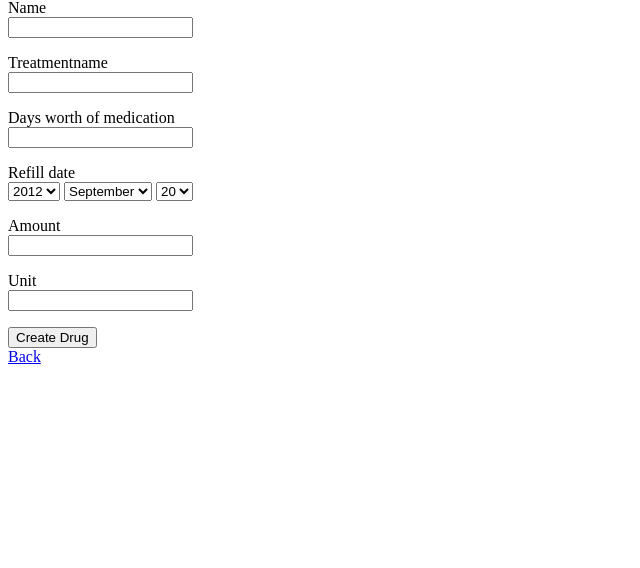
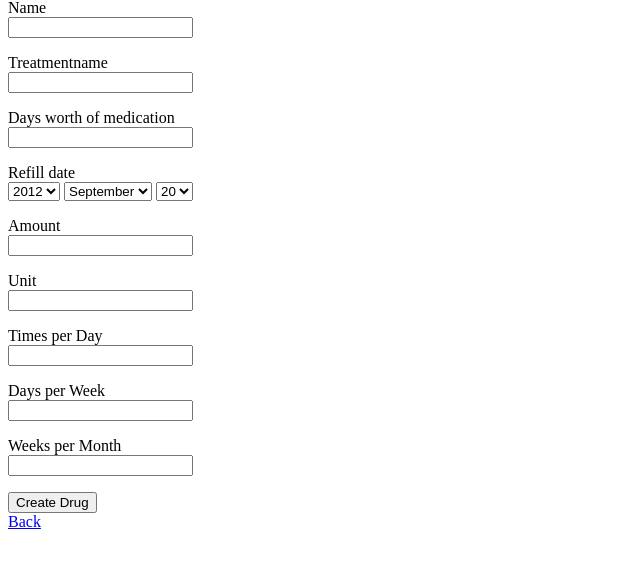
Before and after one commit to ycheng06/Remindavax, a Rails app: page /drugs/new in a window 1280 px wide. Shown: the part 107-675 px from the top of the page, without its empty margins (0-640 px from the left). Run offline with Rails 7, Linux system fonts and the light colour scheme; style sheets or scripts are compiled from the project's sources; parts of the project's set-up code (start-up, migrations or seed data) failed here and were passed over; some libraries are stand-ins or nearby versions.

Commit message:
frequency input box added to new drug page

```diff
--- a/Remindavax/app/helpers/drugs_helper.rb
+++ b/Remindavax/app/helpers/drugs_helper.rb
@@ -1,6 +1,7 @@
 module DrugsHelper
   def setup_drug(drug)
     drug.dosage ||= Dosage.new
+    drug.frequency ||= Frequency.new
     drug
   end
 end
--- a/Remindavax/app/models/frequency.rb
+++ b/Remindavax/app/models/frequency.rb
@@ -1,4 +1,7 @@
 class Frequency < ActiveRecord::Base
   attr_accessible :days_per_week, :times_per_day, :weeks_per_month
   belongs_to :drug
+
+  validates :days_per_week, :times_per_day, :weeks_per_month,
+    :numericality => true
 end
--- a/Remindavax/app/views/drugs/_form.html.erb
+++ b/Remindavax/app/views/drugs/_form.html.erb
@@ -27,17 +27,31 @@
 		<%= f.date_select :refill_date %>
 	</p>
 
-  <%= f.fields_for :dosage do |f|%>
+  <%= f.fields_for :dosage do |d|%>
     <p>
-      <%= f.label :amount %><br />
-      <%= f.text_field :amount %>
+      <%= d.label :amount %><br />
+      <%= d.text_field :amount %>
     </p>
     <p>
-      <%= f.label :unit %><br />
-      <%= f.text_field :unit %>
+      <%= d.label :unit %><br />
+      <%= d.text_field :unit %>
     </p>
   <% end %>
 
+  <%= f.fields_for :frequency do |fr| %>
+    <p>
+      <%= fr.label(:times_per_day, "Times per Day")%><br />
+      <%= fr.number_field :times_per_day, :min => 1 %>
+    </p>
+    <p>
+      <%= fr.label(:days_per_week, "Days per Week")%><br />
+      <%= fr.number_field :days_per_week, :min => 1 %>
+    </p>
+    <p>
+      <%= fr.label(:weeks_per_month, "Weeks per Month")%><br />
+      <%= fr.number_field :weeks_per_month, :min => 1 %>
+    </p>
+  <% end %>
   <div class="actions">
     <%= f.submit %>
   </div>
```
Also changed, not shown: 14 other files.
